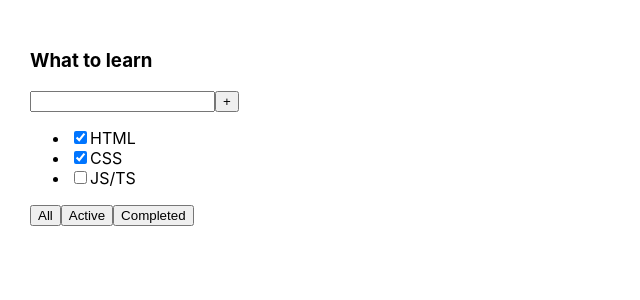
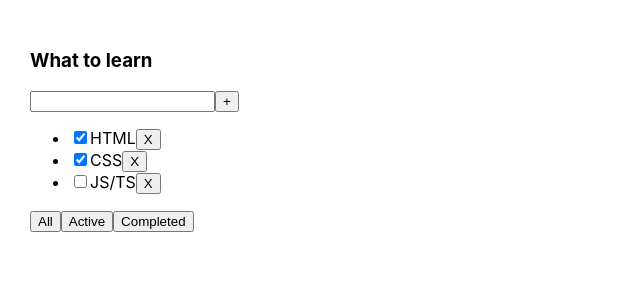
Before and after one commit to DIONNIDES/toDoList_DmitriyKurgan, a React (Create React App) app: page / in a window 1280 px wide. Shown: the top 300 px of the page, without its empty margins (0-640 px from the left). Built offline with nearby package versions, Linux system fonts and the light colour scheme.

Commit message:
deleteTask(useState, filter, map, switch/case)

```diff
--- a/src/App.tsx
+++ b/src/App.tsx
@@ -1,19 +1,52 @@
-import React from 'react';
+import React, {useState} from 'react';
 import './App.css';
-import TodoList, {TaskType} from "./TodoList";
+import TodoList, {TaskType, ActionType} from './TodoList';
 
 
+export type FilterValuesType = 'all' | 'active' | 'completed';
+
 function App() {
-    const tasks: Array<TaskType> = [
-        {id: 1, title: 'HTML', isDone: true},
-        {id: 2, title: 'CSS', isDone: true},
+    const todoListTitle = 'What to learn';
+
+    const [tasks, setTasks] = useState<Array<TaskType>>([
+        {id: 1, title: 'HTML', isDone: true}, //good!
+        {id: 2, title: 'CSS', isDone: true}, // bad
         {id: 3, title: 'JS/TS', isDone: false}
+    ]);
+
+    const [filter, setFilter] = useState<FilterValuesType>("all");
+    let tasksForRender;
+    switch (filter) {
+        case 'completed':
+            tasksForRender = tasks.filter(task => task.isDone );
+            break;
+        case 'active':
+            tasksForRender = tasks.filter(task => !task.isDone );
+            break;
+        default:
+            tasksForRender = tasks;
+    }
+
+    const removeTask = (taskId: number) => { //2
+        setTasks(tasks.filter(task => task.id !== taskId)) // 3 !==2 =? true
+        //работает асинхронно!
+        /*console.log(tasks);*/
+    };
+
+    const changeFilter = (filter: FilterValuesType ) => {
+        setFilter(filter);
+    }
+
+    const actions: Array<ActionType> = [
+        {id: 1, name: 'All'},
+        {id: 2, name: 'Active'},
+        {id: 3, name: 'Completed'}
     ];
+
     return (
         <div className="App">
-            <TodoList title='What to learn' tasks={tasks}/>
-            {/* <TodoList title = 'What to buy'/>
-            <TodoList title = 'What to read'/>*/}
+            <TodoList title={todoListTitle} tasks={tasksForRender} actions={actions}
+                      removeTasks={removeTask} changeFilter={changeFilter}/>
         </div>
     );
 }
--- a/src/TodoList.tsx
+++ b/src/TodoList.tsx
@@ -1,17 +1,36 @@
 import React, {FC} from 'react';
+import {FilterValuesType} from './App';
 
 type TodoListPropsType = {
     title: string;
     tasks: Array<TaskType>;
+    actions: Array<ActionType>;
+    removeTasks: (taskId: number) => void;
+    changeFilter: ( filter: FilterValuesType ) => void
 };
-
 export type TaskType = {
     id: number;
     title: string;
     isDone: boolean;
 };
 
+export type ActionType = {
+    id: number;
+    name: string;
+}
+
 const TodoList: FC<TodoListPropsType> = (props) => {
+    const taskItems = props.tasks.map((task: TaskType)=> {
+        return (
+            <li key={task.id}>
+                <input type="checkbox" checked={task.isDone}/>
+                <span>{task.title}</span>
+                <button onClick={()=>{props.removeTasks(task.id) }}>X</button>
+            </li>);
+    }
+);
+
+
     return (
         <div>
             <h3>{props.title}</h3>
@@ -20,17 +39,12 @@ const TodoList: FC<TodoListPropsType> = (props) => {
                 <button>+</button>
             </div>
             <ul>
-                <li><input type='checkbox' checked={props.tasks[0].isDone}/>
-                    <span>{props.tasks[0].title}</span></li>
-                <li><input type="checkbox" checked={props.tasks[1].isDone}/>
-                    <span>{props.tasks[1].title}</span></li>
-                <li><input type="checkbox" checked={props.tasks[2].isDone}/>
-                    <span>{props.tasks[2].title}</span></li>
+                {taskItems}
             </ul>
             <div>
-                <button>All</button>
-                <button>Active</button>
-                <button>Completed</button>
+                <button onClick={()=>props.changeFilter("all")}>{props.actions[0].name}</button>
+                <button onClick={()=>props.changeFilter("active")}> {props.actions[1].name}</button>
+                <button onClick={()=>props.changeFilter("completed")}>{props.actions[2].name}</button>
             </div>
         </div>
 
```
